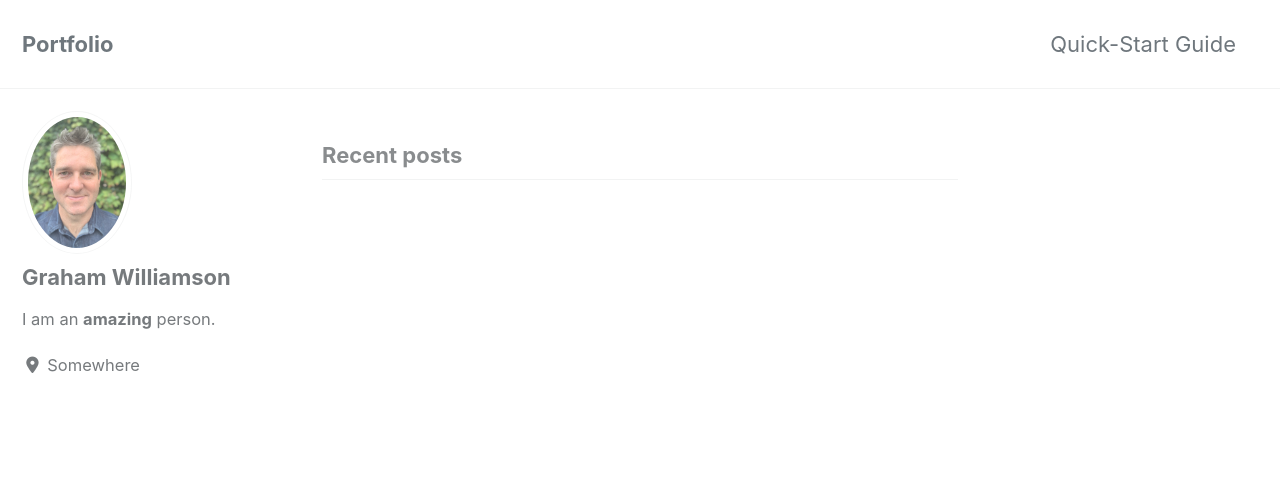
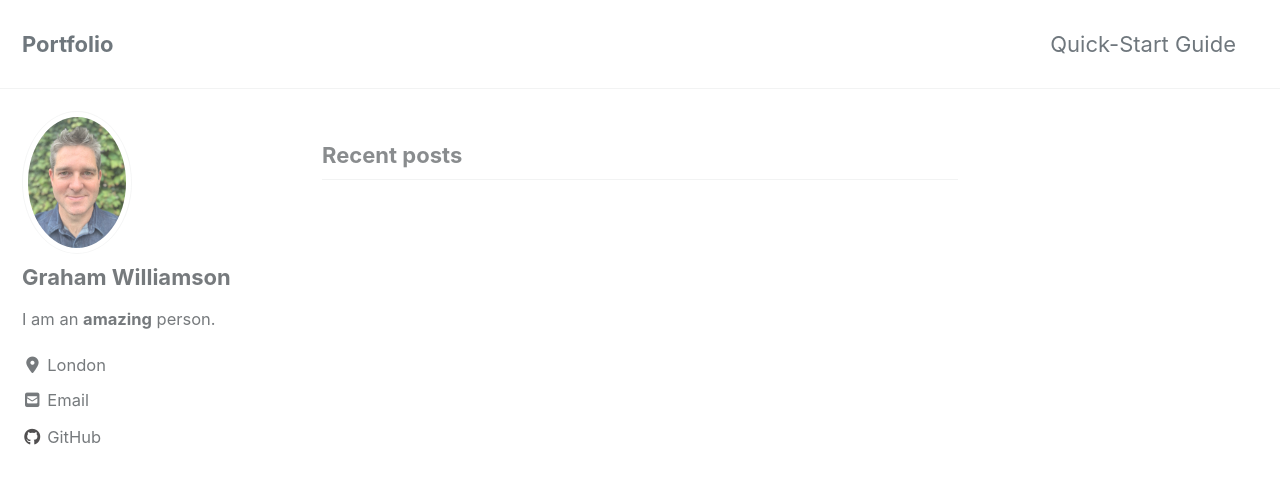
Before and after one commit to graham-williamson/graham-williamson.github.io, a Jekyll site: the page built from index.html, in a window 1280 px wide and 900 px high. Shown: the top 484 px of the window. Built offline with Jekyll 4.4.1, drawn with Linux system fonts in a browser that asks for light colours; cached includes are drawn as plain includes; nearby versions of some CDN libraries; the list of posts is cut into pages by our own code; some of the changed lines change nothing that is shown.

Commit message:
Update _config.yml

```diff
--- a/_config.yml
+++ b/_config.yml
@@ -110,12 +110,12 @@ author:
   name             : "Graham Williamson"
   avatar           : "/images/headshot.jpg"
   bio              : "I am an **amazing** person."
-  location         : "Somewhere"
+  location         : "London"
   email            :
   links:
     - label: "Email"
       icon: "fas fa-fw fa-envelope-square"
-      # url: mailto:your.name@email.com
+      url: mailto:gjwilliamson007@gmail.com
     - label: "Website"
       icon: "fas fa-fw fa-link"
       # url: "https://your-website.com"
@@ -127,7 +127,7 @@ author:
       # url: "https://facebook.com/"
     - label: "GitHub"
       icon: "fab fa-fw fa-github"
-      # url: "https://github.com/"
+      url: "https://github.com/graham-williamson"
     - label: "Instagram"
       icon: "fab fa-fw fa-instagram"
       # url: "https://instagram.com/"
```
